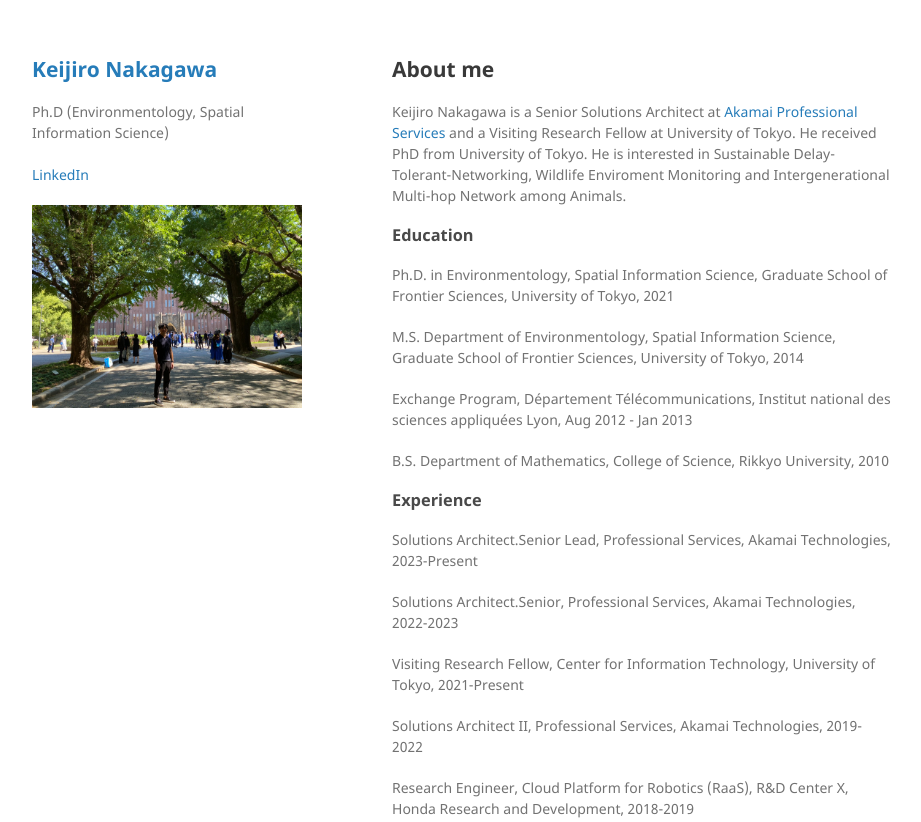
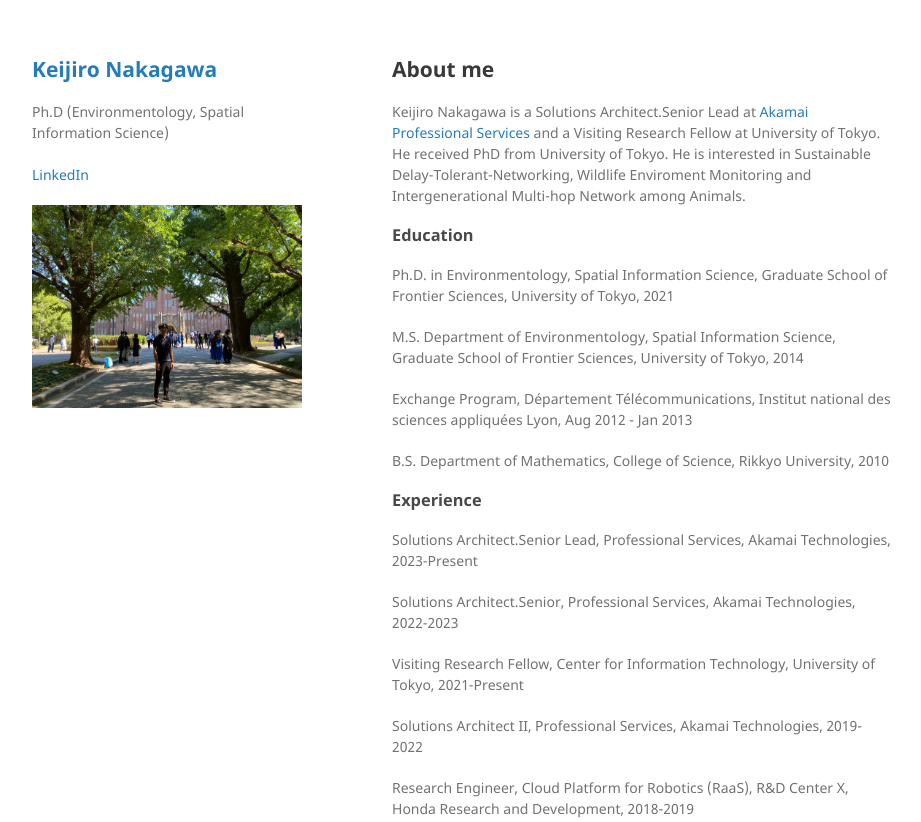
Before and after one commit to kenakaga/kenakaga.github.io, a plain HTML site: page index.html in a window 1280 px wide. Shown: the top 822 px of the page, without its empty margins (178-1099 px from the left). Drawn offline with Linux system fonts and the light colour scheme.

Commit message:
added lead position

```diff
--- a/index.html
+++ b/index.html
@@ -45,7 +45,7 @@
 
 <!--<img src="images/keijiro.jpg" alt="Keijiro Nakagawa" style="width:25%;">-->
 
-<p>Keijiro Nakagawa is a Senior Solutions Architect at <a href="http://www.akamai.com/">Akamai Professional Services</a> and a Visiting Research Fellow at University of Tokyo. He received PhD from University of Tokyo. He is interested in Sustainable Delay-Tolerant-Networking, Wildlife Enviroment Monitoring and Intergenerational Multi-hop Network among Animals.</p>
+<p>Keijiro Nakagawa is a Solutions Architect.Senior Lead at <a href="http://www.akamai.com/">Akamai Professional Services</a> and a Visiting Research Fellow at University of Tokyo. He received PhD from University of Tokyo. He is interested in Sustainable Delay-Tolerant-Networking, Wildlife Enviroment Monitoring and Intergenerational Multi-hop Network among Animals.</p>
 
 <h3 id="education">Education</h3>
 <p>Ph.D. in Environmentology, Spatial Information Science, Graduate School of Frontier Sciences, University of Tokyo, 2021</p>
```
